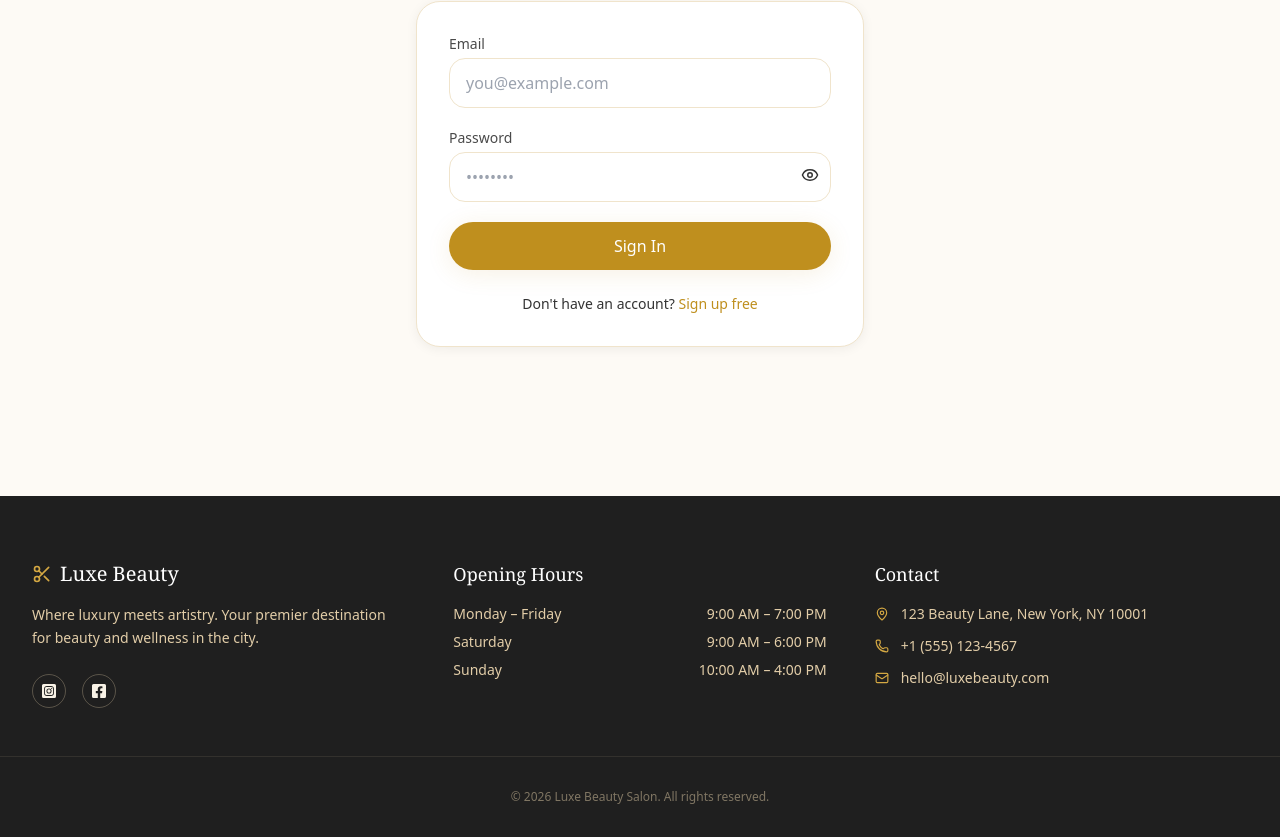
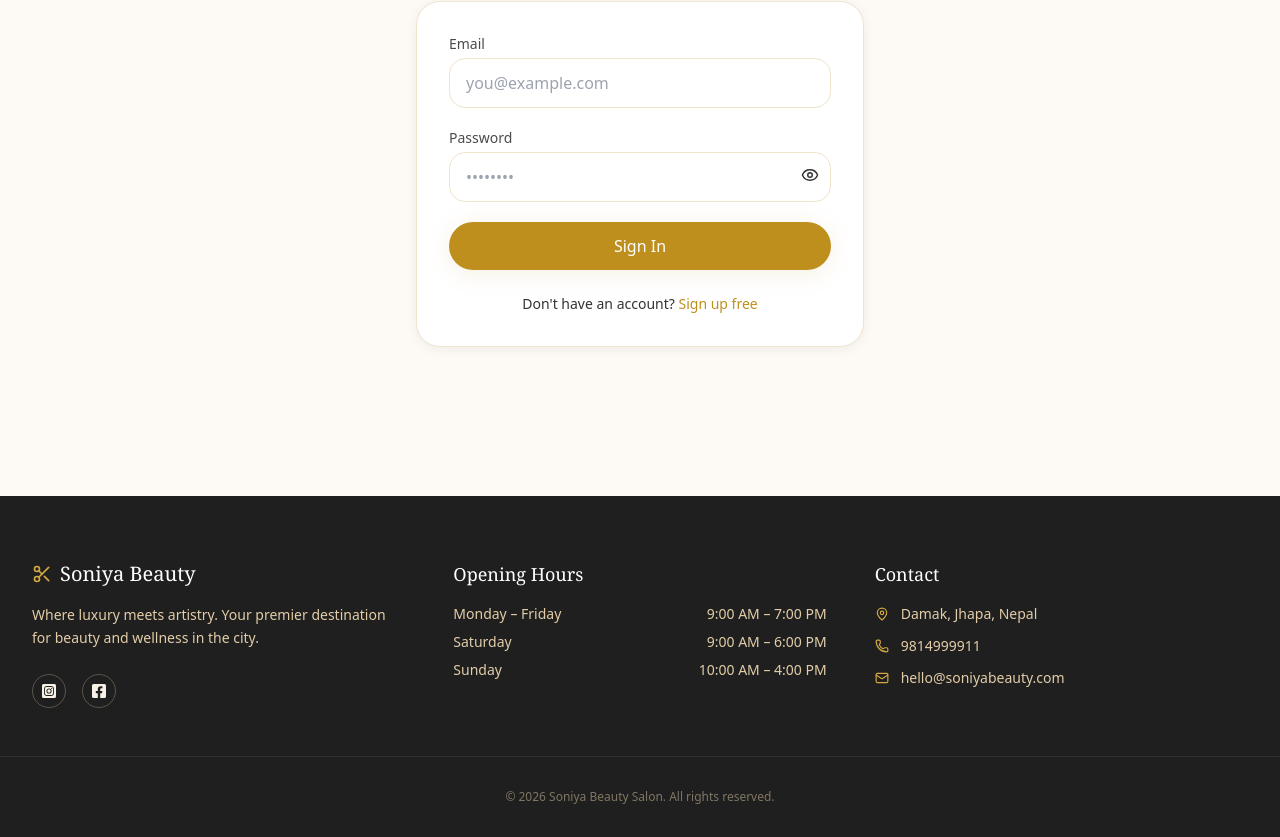
Before and after one commit to Arun-Taj/Beauty-Saloon, a React (Vite) app in the folder client/: page /login in a window 1280 px wide. Shown: the part 304-1141 px from the top of the page. Built offline with nearby package versions, Linux system fonts and the light colour scheme; no server answers.

Commit message:
updated:Footer

```diff
--- a/client/src/components/common/Footer.jsx
+++ b/client/src/components/common/Footer.jsx
@@ -8,7 +8,7 @@ const Footer = () => (
       <div>
         <div className="flex items-center gap-2 mb-4">
           <Scissors size={20} className="text-gold-400" />
-          <span className="font-serif text-xl text-white">Luxe Beauty</span>
+          <span className="font-serif text-xl text-white">Soniya Beauty</span>
         </div>
         <p className="text-sm text-cream-300 leading-relaxed">
           Where luxury meets artistry. Your premier destination for beauty and wellness in the city.
@@ -35,15 +35,15 @@ const Footer = () => (
       <div>
         <h4 className="font-serif text-lg text-white mb-4">Contact</h4>
         <div className="space-y-3 text-sm text-cream-300">
-          <div className="flex items-center gap-3"><MapPin size={14} className="text-gold-400 shrink-0" /><span>123 Beauty Lane, New York, NY 10001</span></div>
-          <div className="flex items-center gap-3"><Phone size={14} className="text-gold-400" /><span>+1 (555) 123-4567</span></div>
-          <div className="flex items-center gap-3"><Mail size={14} className="text-gold-400" /><span>hello@luxebeauty.com</span></div>
+          <div className="flex items-center gap-3"><MapPin size={14} className="text-gold-400 shrink-0" /><span>Damak, Jhapa, Nepal</span></div>
+          <div className="flex items-center gap-3"><Phone size={14} className="text-gold-400" /><span>9814999911</span></div>
+          <div className="flex items-center gap-3"><Mail size={14} className="text-gold-400" /><span>hello@soniyabeauty.com</span></div>
         </div>
       </div>
 
     </div>
     <div className="border-t border-cream-300/10 pt-8 text-center text-xs text-cream-300/50 font-sans">
-      © {new Date().getFullYear()} Luxe Beauty Salon. All rights reserved.
+      © {new Date().getFullYear()} Soniya Beauty Salon. All rights reserved.
     </div>
   </footer>
 );
```
Also changed, not shown: 1 other file (tests, documents, lock files or other folders).
